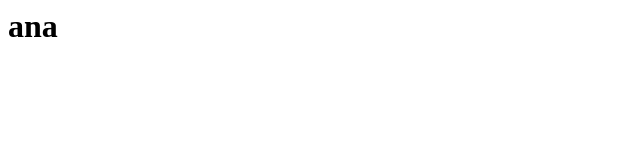
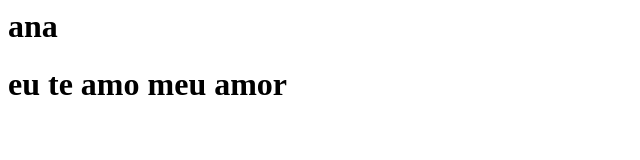
Before and after one commit to anacoliveira72/anacoliveira72.github.io, a plain HTML site: page index.html in a window 1280 px wide. Shown: the whole page, without its empty margins (0-640 px from the left). Drawn offline with Linux system fonts and the light colour scheme.

Commit message:
Add second header with love message

```diff
--- a/index.html
+++ b/index.html
@@ -1 +1,2 @@
 <h1>ana</h1>
+<h1>eu te amo meu amor</h1>
```
